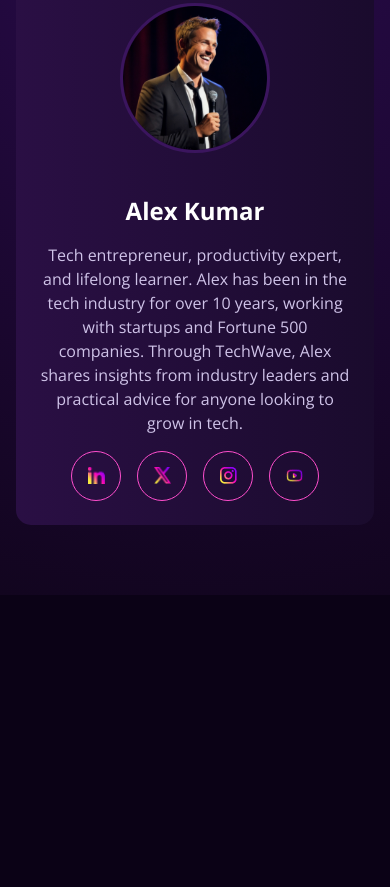
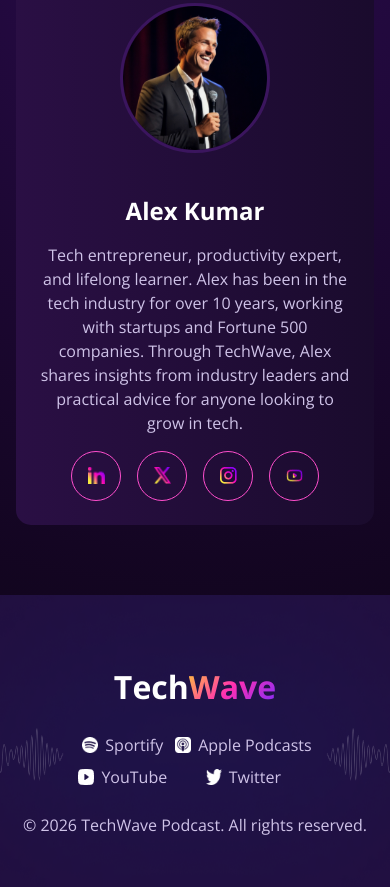
Before and after one commit to moin1990/Assignment-Two, a plain HTML site: page index.html in a window 390 px wide. Shown: the part 4547-5434 px from the top of the page. Before the commit the page ends 5142 px from the top, so only its background shows below. Drawn offline with nearby package versions, Linux system fonts and the light colour scheme.

Commit message:
Footer Section Done

```diff
--- a/CSS/style.css
+++ b/CSS/style.css
@@ -480,6 +480,63 @@ hr{
     margin: 15px;
 }
 
+/* Footer Section*/
+
+.footer{
+    background:
+    url("../image/footer-bg.png") center / cover no-repeat,
+    linear-gradient(135deg, #1a083d, #2b0a5e);
+  padding: 80px 20px;
+}
+
+.footer-content{
+    width: 100%;
+    max-width: 1600px;
+    margin: 0 auto 20px;
+    text-align: center;
+}
+.footer-logo{
+    font-size: 3rem;
+    font-weight: 900;
+    margin-bottom: 32px;
+    color: #ffffff;
+}
+.footer-logo span{
+    background:  linear-gradient(135deg, #ffcc33, #ff2fb2, #7a2cff);
+    background-clip: text;
+    color: transparent;
+}
+.footer-icon{
+    list-style: none;
+    display: flex;
+    justify-content: center;
+    align-items: center;
+    gap: 30px;
+    margin-bottom: 24px;
+}
+
+.footer-icon li a {
+    text-decoration: none;
+    color: #cfc3e8;
+    font-size: 1rem;
+    line-height: 24px;
+    transition: color 0.3s ease;
+    display: flex;
+    justify-content: center;
+    align-items: center;
+    gap: 7px;
+}
+.footer-icon li a img{
+    width: 16px;
+    height: 16px;
+}
+
+.copyright{
+    font-size: 1rem;
+    color: #cfc3e8;
+    line-height: 24px;
+}
+
 
 
 /* Responsive*/
@@ -696,4 +753,32 @@ hr{
         width: 14px;
         height: 14px;
     }
+
+    /*Footer Secttion*/
+
+    .footer {
+        padding: 50px 16px;
+        background-position: center;
+        background-repeat: no-repeat;
+        background-size: 700px 300px;
+    }
+    .footer-content{
+        max-width: 440px;
+        margin: 20px auto 0;
+    }
+    .footer-logo {
+        font-size: 2rem;
+        font-weight: 700;
+        margin: 0px auto 25px;
+    }
+    .footer-icon {
+        display: grid;
+        grid-template-columns: repeat(2, auto);
+        justify-content: center;
+        gap: 8px;
+    }
+    .copyright{
+        margin-bottom: 0;
+    }
+
 }
--- a/index.html
+++ b/index.html
@@ -203,4 +203,31 @@
             </div>
         </div>
     </section>
+    <!--Footer Section-->
+    <footer class="footer">
+
+        <div class="footer-content">
+            <h1 class="footer-logo">
+                Tech<span>Wave</span>
+            </h1>
+
+            <ul class="footer-icon">
+                <li><a href="#"><img src="./image/icon/spotify.png" alt="sportify"> Sportify</a>
+                </li>
+                <li>
+                    <a href="#"><img src="./image/icon/apple-podcast.png" alt="Apple-podcast">
+                    Apple Podcasts</a>
+                </li>
+                <li>
+                    <a href="#"><img src="./image/icon/youtube-podcast.png" alt="youtube-podcast">YouTube</a>
+                </li>
+                <li>
+                    <a href="#"><img src="./image/icon/twitter.png" alt="Twitter">Twitter</a>
+                </li>
+            </ul>
+            <p class="copyright">
+                &copy; 2026 TechWave Podcast. All rights reserved.
+            </p>
+        </div>
+    </footer>
 </body>
```
